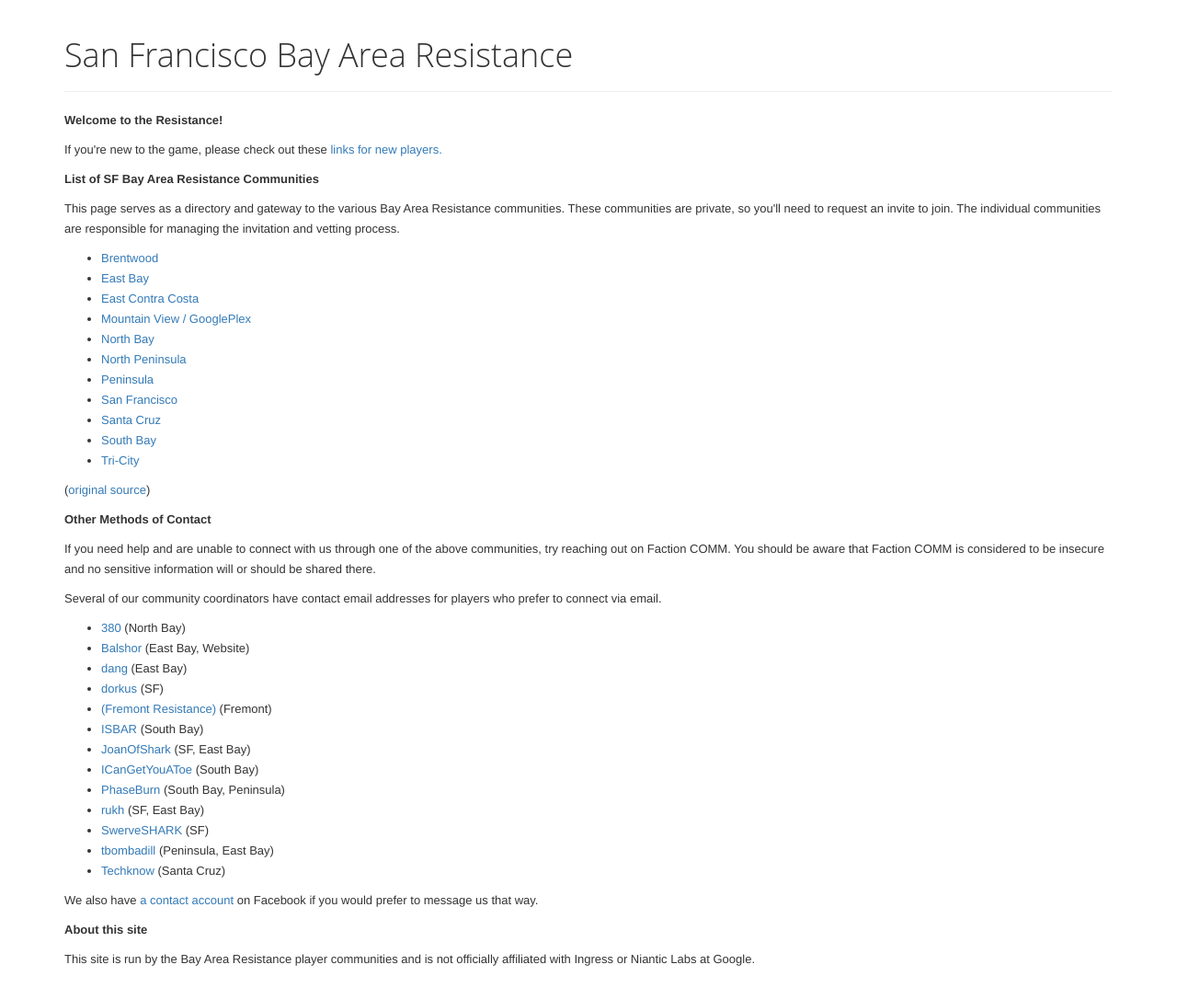
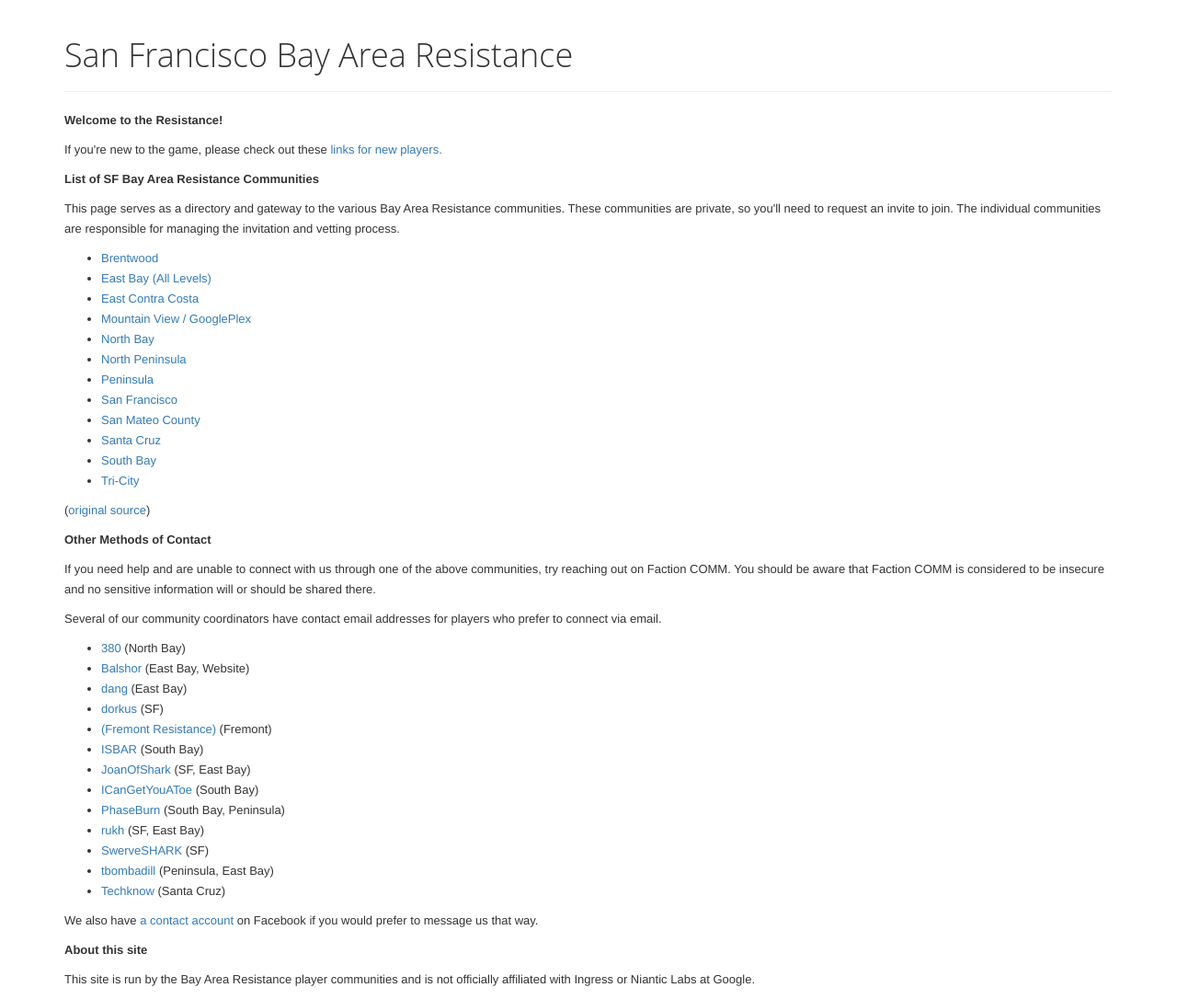
Before and after one commit to balshor/sfbay.resists.org, a Jekyll site: the page built from index.html, in a window 1280 px wide. Shown: the whole page at 92% size. Built offline with Jekyll 4.4.1, drawn with Linux system fonts in a browser that asks for light colours; nearby versions of some CDN libraries; before the commit the page ends 1064 px from its top, so only the background shows below that.

Commit message:
Add San Mateo group.

```diff
--- a/_data/communities.yaml
+++ b/_data/communities.yaml
@@ -1,7 +1,7 @@
 - name: Brentwood
   url: /bwd/
 
-- name: East Bay
+- name: East Bay (All Levels)
   url: /eby/
 
 - name: East Contra Costa
@@ -22,6 +22,9 @@
 - name: San Francisco
   url: /sfc/
 
+- name: San Mateo County
+  url: /sanmateo/
+
 - name: Santa Cruz
   url: /scz/
 
--- /dev/null
+++ b/sanmateo/index.html
@@ -0,0 +1,5 @@
+---
+layout: redirect
+title: San Mateo County
+redirectUrl: https://plus.google.com/u/0/communities/103013791224228452260﻿
+---
```
